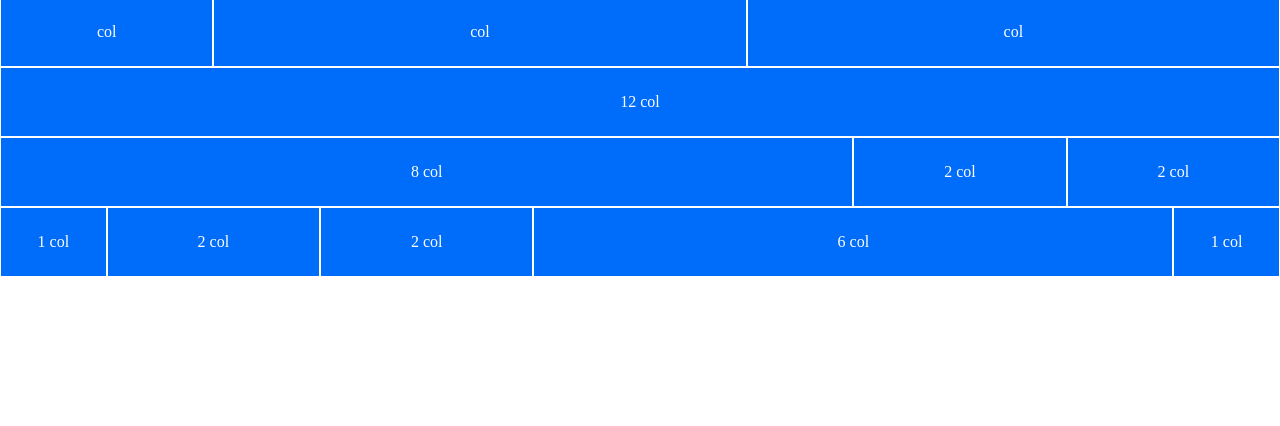
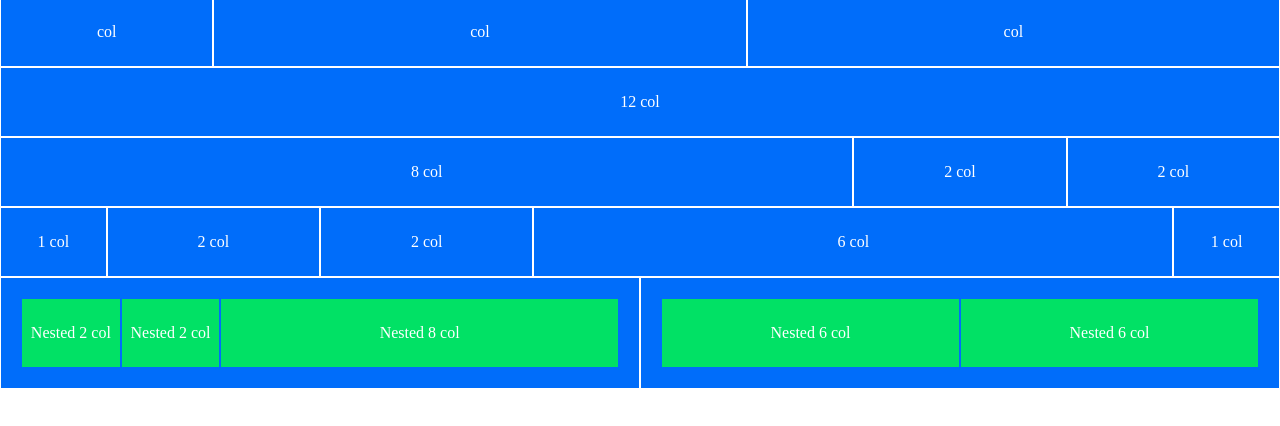
Before and after one commit to GiuseppeCassone/html-css-12bool, a plain HTML site: page index.html in a window 1280 px wide. Shown: the part 110-536 px from the top of the page. Drawn offline with Linux system fonts and the light colour scheme.

Commit message:
realizzato primo blocco di colonne

```diff
--- a/css/style.css
+++ b/css/style.css
@@ -4,7 +4,7 @@
 /* DIMENSIONE CONTAINER */
 
 [class*="col-"]{
-    height: 70px;
+    min-height: 70px;
 }
 
 
@@ -17,5 +17,13 @@
 .bg-green{
     background-color: #01E165;
     color: white;
-    border: 1px solid blue;
+    border: 1px solid #006DFA;
 }
+
+.padd{
+    padding: 20px;
+}
+
+.mg-b30{
+    margin-bottom: 30px;
+}
--- a/index.html
+++ b/index.html
@@ -59,7 +59,22 @@
             <div class="row justify-center align-it-center col-1 bg-blue">1 col</div>
         </div>
 
-        <div class="row"></div>
+        <!-- PRIMA RIGA "NESTED" -->
+        <div class="row mg-b30">
+            <div class="row justify-center align-it-center col-6 bg-blue padd">
+                <div class="row justify-center align-it-center col-2 bg-green">Nested 2 col</div>
+                <div class="row justify-center align-it-center col-2 bg-green">Nested 2 col</div>
+                <div class="row justify-center align-it-center col-8 bg-green">Nested 8 col</div>
+            </div>
+            <div class="row justify-center align-it-center col-6 bg-blue padd">
+                <div class="row justify-center align-it-center col-6 bg-green">Nested 6 col</div>
+                <div class="row justify-center align-it-center col-6 bg-green">Nested 6 col</div>
+            </div>
+
+
+        </div>
+
+
 
     </div>
 
```
